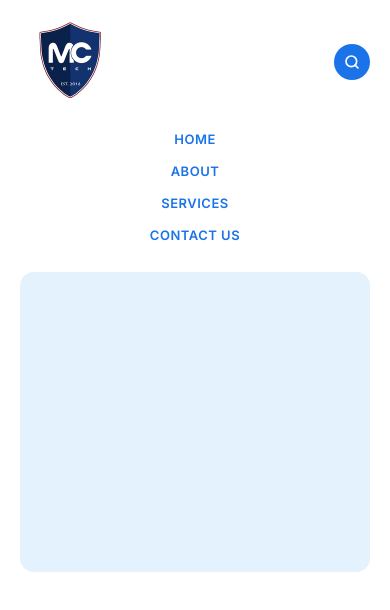
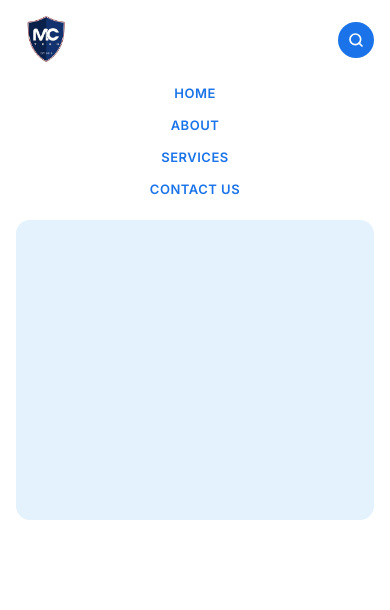
Before and after one commit to 22-41797-sudo/MCtech, a plain HTML site: page index.html in a window 390 px wide. Drawn offline with Linux system fonts and the light colour scheme.

Commit message:
Responsive: fluid sizes and mobile padding for styles.css

```diff
--- a/styles.css
+++ b/styles.css
@@ -32,7 +32,7 @@ button {
 /* ===== Header / Navbar ===== */
 .header {
   width: 100%;
-  padding: 16px 40px;
+  padding: clamp(12px, 2.5vw, 40px) 0;
 }
 
 .navbar {
@@ -41,6 +41,8 @@ button {
   display: flex;
   align-items: center;
   justify-content: space-between;
+  padding: 0 1rem;
+  gap: 1rem;
 }
 
 /* Logo */
@@ -50,7 +52,7 @@ button {
 }
 
 .logo-img {
-  width: 100px;
+  width: clamp(60px, 12vw, 100px);
   height: auto;
   object-fit: contain;
 }
@@ -59,11 +61,12 @@ button {
 .nav-links {
   display: flex;
   align-items: center;
-  gap: 36px;
+  gap: clamp(12px, 3vw, 36px);
+  flex-wrap: wrap;
 }
 
 .nav-link {
-  font-size: 14px;
+  font-size: clamp(13px, 1.2vw, 16px);
   font-weight: 600;
   letter-spacing: 0.5px;
   color: #1A73E8;
@@ -124,7 +127,7 @@ button {
 .main {
   max-width: 1200px;
   margin: 0 auto;
-  padding: 20px 40px;
+  padding: clamp(12px, 2.5vw, 40px);
 }
 
 .hero-card {
@@ -132,21 +135,22 @@ button {
   border-radius: 20px;
   min-height: 460px;
   width: 100%;
+  padding: clamp(16px, 4vw, 48px);
 }
 
 /* ===== Responsive ===== */
 @media (max-width: 768px) {
   .header {
-    padding: 12px 20px;
+    padding: 10px 0;
   }
 
   .navbar {
     flex-wrap: wrap;
-    gap: 16px;
+    gap: 12px;
   }
 
   .nav-links {
-    gap: 20px;
+    gap: 16px;
     order: 3;
     width: 100%;
     justify-content: center;
@@ -157,7 +161,7 @@ button {
   }
 
   .main {
-    padding: 16px 20px;
+    padding: 12px 16px;
   }
 
   .hero-card {
```
